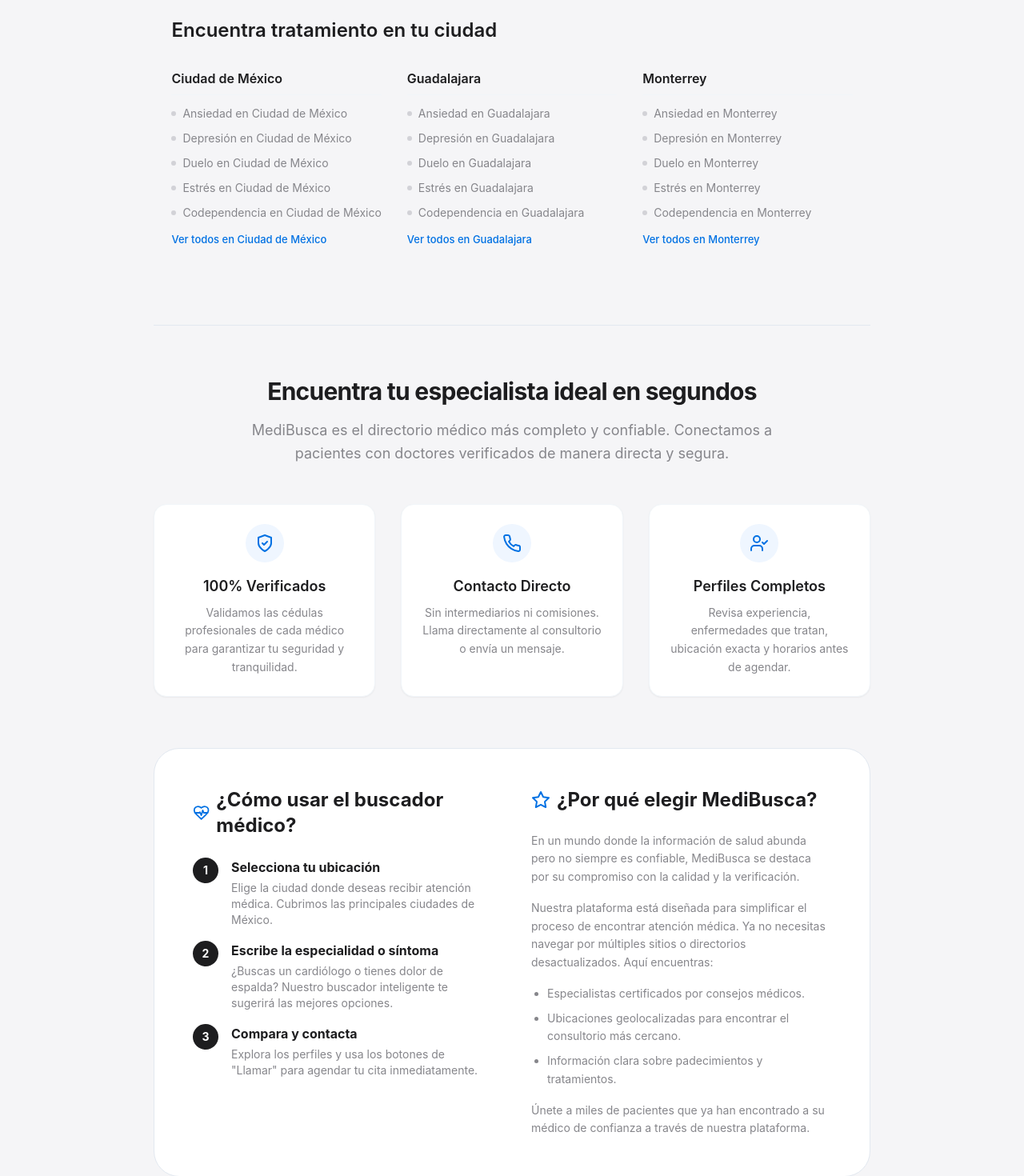
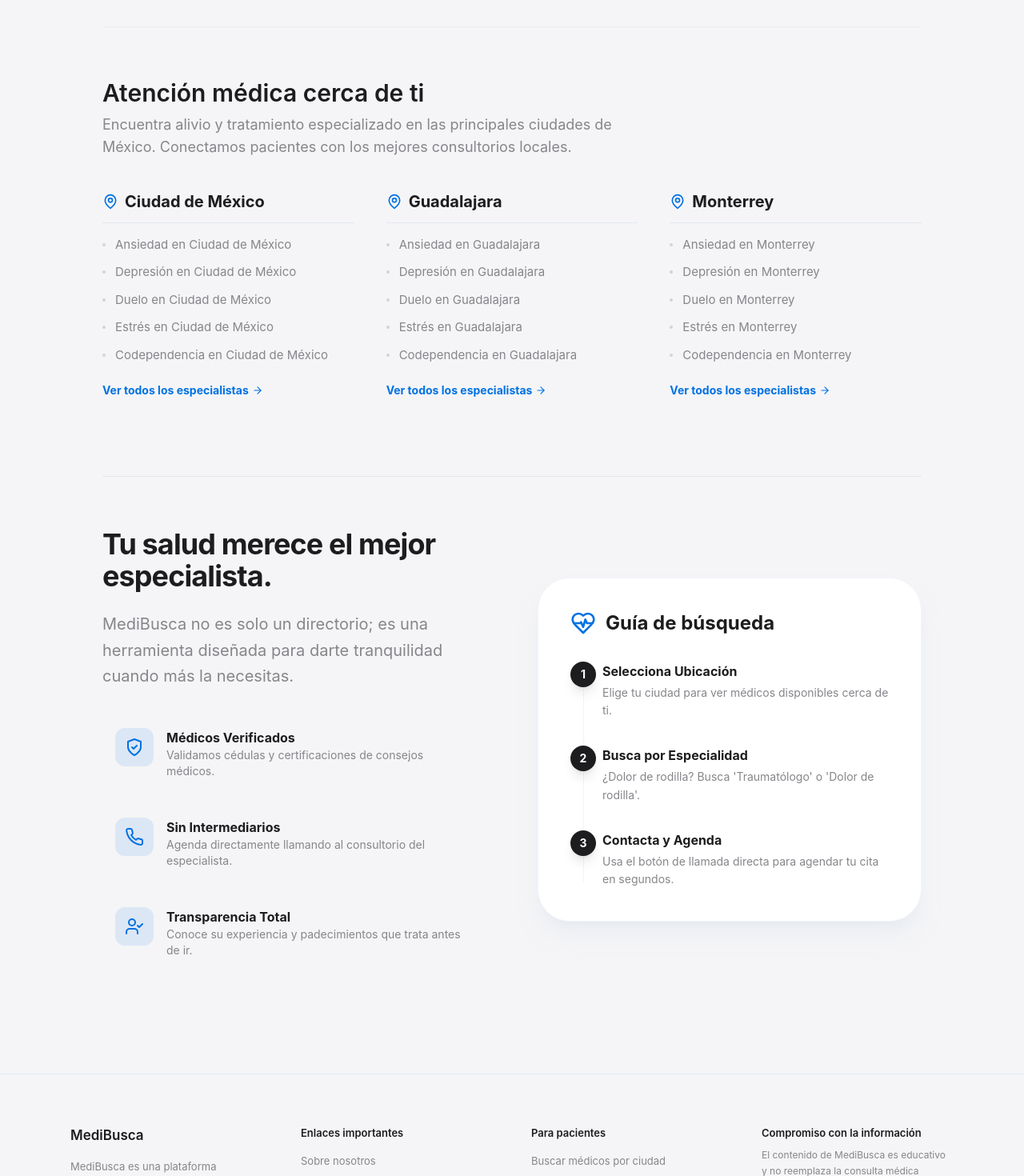
Before and after one commit to alicehocane/new-doctor, a React (Vite) app: page /buscar in a window 1280 px wide. Shown: the part 580-2050 px from the top of the page at 80% size. Built offline with nearby package versions, Linux system fonts and the light colour scheme.

Commit message:
update buscar page

```diff
--- a/app/buscar/page.tsx
+++ b/app/buscar/page.tsx
@@ -3,7 +3,6 @@
 import { Search, MapPin, Stethoscope, ChevronRight, ArrowRight, ShieldCheck, Clock, Phone, UserCheck, Star, HeartPulse, Activity } from 'lucide-react';
 import { useLocation, Link } from 'wouter';
 import { ALL_DISEASES, ALL_CITIES, COMMON_SPECIALTIES } from '../../lib/constants';
-
 
 const FEATURED_CITIES = [
   'Ciudad de México',
@@ -17,9 +16,9 @@
   const [specialty, setSpecialty] = useState('');
 
   // Autocomplete State
-  const [suggestions, setSuggestions] = useState<string[]>([]);
+  const [suggestions, setSuggestions] = useState([]);
   const [showSuggestions, setShowSuggestions] = useState(false);
-  const wrapperRef = useRef<HTMLDivElement>(null);
+  const wrapperRef = useRef(null);
 
   // SEO
   useEffect(() => {
@@ -34,8 +33,8 @@
   }, []);
 
   useEffect(() => {
-    function handleClickOutside(event: MouseEvent) {
-      if (wrapperRef.current && !wrapperRef.current.contains(event.target as Node)) {
+    function handleClickOutside(event) {
+      if (wrapperRef.current && !wrapperRef.current.contains(event.target)) {
         setShowSuggestions(false);
       }
     }
@@ -43,7 +42,7 @@
     return () => document.removeEventListener("mousedown", handleClickOutside);
   }, [wrapperRef]);
 
-  const slugify = (text: string) => {
+  const slugify = (text) => {
     return text.toString().toLowerCase()
       .normalize("NFD").replace(/[\u0300-\u036f]/g, "")
       .replace(/\s+/g, '-')
@@ -53,7 +52,7 @@
       .replace(/-+$/, '');
   };
 
-  const handleSpecialtyChange = (e: React.ChangeEvent<HTMLInputElement>) => {
+  const handleSpecialtyChange = (e) => {
     const val = e.target.value;
     setSpecialty(val);
 
@@ -75,18 +74,16 @@
     }
   };
 
-  const handleSelectSuggestion = (suggestion: string) => {
+  const handleSelectSuggestion = (suggestion) => {
     setSpecialty(suggestion);
     setShowSuggestions(false);
   };
 
-  const handleSearch = (e: React.FormEvent) => {
+  const handleSearch = (e) => {
     e.preventDefault();
     if (city && specialty.trim()) {
       const citySlug = slugify(city);
       const termSlug = slugify(specialty.trim());
-
-      // Check if term matches a known disease to route correctly
       const isDisease = ALL_DISEASES.some(d => slugify(d) === termSlug);
 
       if (isDisease) {
@@ -111,14 +108,10 @@
       </div>
 
       {/* Search Container */}
-      <div
-        className="w-full max-w-2xl animate-in fade-in slide-in-from-bottom-8 duration-1000 delay-100"
-        ref={wrapperRef}
-      >
+      <div className="w-full max-w-2xl animate-in fade-in slide-in-from-bottom-8 duration-1000 delay-100" ref={wrapperRef}>
         <form onSubmit={handleSearch} className="space-y-4">
-
-            {/* City Selector - iOS style input */}
-            <div className="relative bg-white rounded-2xl h-[60px] flex items-center px-4 shadow-sm">
+            {/* City Selector */}
+            <div className="relative bg-white rounded-2xl h-[60px] flex items-center px-4 shadow-sm border border-transparent focus-within:border-[#0071e3]/30 transition-all">
                 <div className="bg-[#0071e3]/10 w-8 h-8 rounded-full flex items-center justify-center mr-3 shrink-0">
                    <MapPin className="w-4 h-4 text-[#0071e3]" />
                 </div>
@@ -138,7 +131,7 @@
             </div>
 
             {/* Specialty Input */}
-            <div className="relative bg-white rounded-2xl h-[60px] flex items-center px-4 shadow-sm">
+            <div className="relative bg-white rounded-2xl h-[60px] flex items-center px-4 shadow-sm border border-transparent focus-within:border-[#0071e3]/30 transition-all">
                 <div className="bg-[#0071e3]/10 w-8 h-8 rounded-full flex items-center justify-center mr-3 shrink-0">
                     <Search className="w-4 h-4 text-[#0071e3]" />
                 </div>
@@ -148,19 +141,17 @@
                         type="text"
                         value={specialty}
                         onChange={handleSpecialtyChange}
-                        onFocus={() => { setShowSuggestions(true); }}
+                        onFocus={() => setShowSuggestions(true)}
                         placeholder="Especialidad o Padecimiento"
                         className="w-full bg-transparent border-none outline-none text-[17px] text-[#1d1d1f] placeholder-[#d2d2d7] font-medium pt-3"
                         autoComplete="off"
                     />
                 </div>
-                {/* Search Button (Internal) */}
                 <button
                     type="submit"
                     disabled={!specialty.trim()}
-                    className={`
-                      h-10 w-10 flex items-center justify-center rounded-full transition-all duration-300 ml-2
-                      ${specialty.trim() ? 'bg-[#0071e3] text-white hover:bg-[#0077ED]' : 'bg-[#f5f5f7] text-[#d2d2d7] cursor-not-allowed'}
+                    className={`h-10 w-10 flex items-center justify-center rounded-full transition-all duration-300 ml-2
+                      ${specialty.trim() ? 'bg-[#0071e3] text-white hover:bg-[#0077ED] shadow-lg shadow-[#0071e3]/20' : 'bg-[#f5f5f7] text-[#d2d2d7] cursor-not-allowed'}
                     `}
                    >
                      <ArrowRight className="w-5 h-5" />
@@ -169,20 +160,20 @@
 
           {/* Autocomplete Dropdown */}
           {showSuggestions && suggestions.length > 0 && (
-            <div className="mt-2 bg-white/90 backdrop-blur-xl rounded-2xl shadow-xl border border-white/20 overflow-hidden z-50 animate-in fade-in slide-in-from-top-2 duration-200">
-              <ul className="divide-y divide-slate-100 max-h-60 overflow-y-auto">
+            <div className="mt-2 bg-white/95 backdrop-blur-xl rounded-2xl shadow-2xl border border-slate-200/50 overflow-hidden z-50 animate-in fade-in slide-in-from-top-2 duration-200">
+              <ul className="divide-y divide-slate-50 max-h-64 overflow-y-auto">
                 {suggestions.map((suggestion) => {
                   const isDisease = ALL_DISEASES.includes(suggestion);
                   return (
                     <li
                       key={suggestion}
                       onClick={() => handleSelectSuggestion(suggestion)}
-                      className="px-6 py-4 hover:bg-[#f5f5f7] cursor-pointer text-[17px] text-[#1d1d1f] transition-colors flex items-center gap-3"
+                      className="px-6 py-4 hover:bg-[#f5f5f7] cursor-pointer text-[17px] text-[#1d1d1f] transition-colors flex items-center gap-3 group"
                     >
                       {isDisease ? (
                         <Activity className="w-4 h-4 text-[#0071e3]" />
                       ) : (
-                        <Stethoscope className="w-4 h-4 text-[#86868b]" />
+                        <Stethoscope className="w-4 h-4 text-[#86868b] group-hover:text-[#0071e3]" />
                       )}
                       {suggestion}
                     </li>
@@ -193,54 +184,58 @@
           )}
         </form>
 
-        {/* Tags */}
-        <div className="mt-12">
-          <p className="text-xs font-semibold text-[#86868b] mb-4 uppercase tracking-wide">Populares</p>
-          <div className="flex flex-wrap gap-2">
-             {['Angiólogo', 'Cardiólogo', 'Dermatólogo', 'Pediatra'].map((spec) => (
+        {/* Tags - App Style */}
+        <div className="mt-10">
+          <p className="text-[11px] font-bold text-[#86868b] mb-4 uppercase tracking-[0.1em]">Búsquedas Destacadas</p>
+          <div className="flex flex-wrap gap-2.5">
+             {['Cardiólogo', 'Dermatólogo', 'Pediatra', 'Ginecólogo', 'Psicólogo'].map((spec) => (
                <Link
                 key={spec}
                 href={`/especialidad/${slugify(spec)}`}
-                className="px-4 py-2 bg-white rounded-full text-[14px] font-medium text-[#1d1d1f] shadow-sm hover:text-[#0071e3] transition-colors cursor-pointer"
+                className="flex items-center gap-2 px-4 py-2 bg-white rounded-full text-[14px] font-medium text-[#0066cc] shadow-sm border border-transparent hover:border-[#0071e3]/20 hover:bg-[#f5f5f7] transition-all group"
                >
+                 <Search className="w-3.5 h-3.5 text-[#86868b] group-hover:text-[#0071e3]" />
                  {spec}
                </Link>
              ))}
           </div>
         </div>
-
       </div>
 
-      {/* Popular Diseases by City (SEO Cross-Linking) */}
-        <section className="mt-16 pt-16 border-t border-slate-200/60 animate-in fade-in slide-in-from-bottom-8">
-             <h2 className="text-2xl font-semibold text-[#1d1d1f] mb-8 flex items-center gap-2">
-                Encuentra tratamiento en tu ciudad
+      {/* Popular Diseases by City (SEO Content Story) */}
+      <section className="w-full max-w-5xl mt-24 pt-16 border-t border-slate-200/60 animate-in fade-in slide-in-from-bottom-8">
+            <h2 className="text-3xl font-semibold text-[#1d1d1f] mb-2">
+                Atención médica cerca de ti
             </h2>
-            <div className="grid grid-cols-1 md:grid-cols-2 lg:grid-cols-3 gap-8">
+            <p className="text-lg text-[#86868b] mb-10 max-w-2xl">
+                Encuentra alivio y tratamiento especializado en las principales ciudades de México. Conectamos pacientes con los mejores consultorios locales.
+            </p>
+
+            <div className="grid grid-cols-1 md:grid-cols-3 gap-10">
                 {FEATURED_CITIES.map((city) => (
-                    <div key={city} className="space-y-3">
-                        <h3 className="font-semibold text-[#1d1d1f] border-b border-slate-100 pb-2 mb-3">
-                            {city}
-                        </h3>
-                        <ul className="space-y-2.5">
-                            {/* Show top 5 diseases for each city */}
+                    <div key={city} className="space-y-4">
+                        <div className="flex items-center gap-2 border-b border-slate-200 pb-3">
+                            <MapPin className="w-5 h-5 text-[#0071e3]" />
+                            <h3 className="text-xl font-bold text-[#1d1d1f]">{city}</h3>
+                        </div>
+                        <ul className="space-y-3">
                             {ALL_DISEASES.slice(0, 5).map((disease) => (
                                 <li key={disease}>
                                     <Link
                                         href={`/enfermedad/${slugify(disease)}/${slugify(city)}`}
-                                        className="text-[14px] text-[#86868b] hover:text-[#0071e3] hover:underline flex items-center gap-2 transition-colors"
+                                        className="text-[15px] text-[#86868b] hover:text-[#0071e3] flex items-center gap-3 group transition-colors"
                                     >
-                                        <div className="w-1.5 h-1.5 rounded-full bg-[#d2d2d7]"></div>
-                                        {disease} en {city}
+                                        <div className="w-1 h-1 rounded-full bg-[#d2d2d7] group-hover:bg-[#0071e3] transition-colors"></div>
+                                        <span>{disease} en {city}</span>
                                     </Link>
                                 </li>
                             ))}
-                            <li>
+                            <li className="pt-2">
                                 <Link
                                     href={`/doctores/${slugify(city)}`}
-                                    className="text-[13px] font-medium text-[#0071e3] hover:underline mt-1 inline-block"
+                                    className="inline-flex items-center gap-1 text-[14px] font-bold text-[#0071e3] hover:gap-2 transition-all"
                                 >
-                                    Ver todos en {city}
+                                    Ver todos los especialistas <ArrowRight className="w-3.5 h-3.5" />
                                 </Link>
                             </li>
                         </ul>
@@ -249,104 +244,53 @@
             </div>
       </section>
 
-
-
-      {/* SEO Content Section */}
-      <section className="w-full max-w-4xl mt-24 pt-16 border-t border-slate-200 animate-in fade-in slide-in-from-bottom-8">
-        <div className="text-center mb-12">
-          <h2 className="text-3xl font-bold text-[#1d1d1f] tracking-tight mb-4">
-            Encuentra tu especialista ideal en segundos
+      {/* SEO Content Section - Enhanced Design */}
+      <section className="w-full max-w-5xl mt-24 pt-16 border-t border-slate-200">
+        <div className="grid lg:grid-cols-2 gap-16 items-center mb-20">
+            <div>
+                <h2 className="text-4xl font-bold text-[#1d1d1f] tracking-tight mb-6">
+                    Tu salud merece el mejor especialista.
                 </h2>
-          <p className="text-lg text-[#86868b] max-w-2xl mx-auto leading-relaxed">
-            MediBusca es el directorio médico más completo y confiable. Conectamos a pacientes con doctores verificados de manera directa y segura.
+                <p className="text-xl text-[#86868b] leading-relaxed mb-8">
+                    MediBusca no es solo un directorio; es una herramienta diseñada para darte tranquilidad cuando más la necesitas.
                 </p>
+                <div className="space-y-4">
+                    {[
+                        { icon: ShieldCheck, title: "Médicos Verificados", desc: "Validamos cédulas y certificaciones de consejos médicos." },
+                        { icon: Phone, title: "Sin Intermediarios", desc: "Agenda directamente llamando al consultorio del especialista." },
+                        { icon: UserCheck, title: "Transparencia Total", desc: "Conoce su experiencia y padecimientos que trata antes de ir." }
+                    ].map((item, i) => (
+                        <div key={i} className="flex gap-4 p-4 rounded-2xl hover:bg-white transition-colors">
+                            <div className="shrink-0 w-12 h-12 bg-[#0071e3]/10 text-[#0071e3] rounded-xl flex items-center justify-center">
+                                <item.icon className="w-6 h-6" />
                             </div>
-
-        <div className="grid md:grid-cols-3 gap-8 mb-16">
-          <div className="bg-white p-6 rounded-2xl shadow-sm border border-slate-100 flex flex-col items-center text-center hover:shadow-md transition-shadow">
-            <div className="w-12 h-12 bg-blue-50 text-[#0071e3] rounded-full flex items-center justify-center mb-4">
-              <ShieldCheck className="w-6 h-6" />
-            </div>
-            <h3 className="font-semibold text-[#1d1d1f] text-lg mb-2">100% Verificados</h3>
-            <p className="text-[#86868b] text-sm leading-relaxed">
-              Validamos las cédulas profesionales de cada médico para garantizar tu seguridad y tranquilidad.
-            </p>
-          </div>
-
-          <div className="bg-white p-6 rounded-2xl shadow-sm border border-slate-100 flex flex-col items-center text-center hover:shadow-md transition-shadow">
-            <div className="w-12 h-12 bg-blue-50 text-[#0071e3] rounded-full flex items-center justify-center mb-4">
-              <Phone className="w-6 h-6" />
-            </div>
-            <h3 className="font-semibold text-[#1d1d1f] text-lg mb-2">Contacto Directo</h3>
-            <p className="text-[#86868b] text-sm leading-relaxed">
-              Sin intermediarios ni comisiones. Llama directamente al consultorio o envía un mensaje.
-            </p>
-          </div>
-
-          <div className="bg-white p-6 rounded-2xl shadow-sm border border-slate-100 flex flex-col items-center text-center hover:shadow-md transition-shadow">
-            <div className="w-12 h-12 bg-blue-50 text-[#0071e3] rounded-full flex items-center justify-center mb-4">
-              <UserCheck className="w-6 h-6" />
-            </div>
-            <h3 className="font-semibold text-[#1d1d1f] text-lg mb-2">Perfiles Completos</h3>
-            <p className="text-[#86868b] text-sm leading-relaxed">
-              Revisa experiencia, enfermedades que tratan, ubicación exacta y horarios antes de agendar.
-            </p>
+                            <div>
+                                <h4 className="font-bold text-[#1d1d1f]">{item.title}</h4>
+                                <p className="text-[#86868b] text-sm">{item.desc}</p>
                             </div>
                         </div>
-
-        <div className="bg-white rounded-[32px] p-8 md:p-12 border border-slate-200">
-          <div className="grid md:grid-cols-2 gap-12">
-            <div className="space-y-6">
-              <h3 className="text-2xl font-bold text-[#1d1d1f] flex items-center gap-2">
-                <HeartPulse className="w-6 h-6 text-[#0071e3]" />
-                ¿Cómo usar el buscador médico?
+                    ))}
+                </div>
+            </div>
+            <div className="bg-white rounded-[40px] p-10 shadow-xl shadow-slate-200/50 border border-slate-100">
+                 <h3 className="text-2xl font-bold text-[#1d1d1f] mb-8 flex items-center gap-3">
+                    <HeartPulse className="w-8 h-8 text-[#0071e3]" />
+                    Guía de búsqueda
                  </h3>
-              <ul className="space-y-4">
-                <li className="flex gap-4">
-                  <span className="flex-shrink-0 w-8 h-8 rounded-full bg-[#1d1d1f] text-white flex items-center justify-center font-bold text-sm">1</span>
-                  <div>
-                    <strong className="text-[#1d1d1f] block mb-1">Selecciona tu ubicación</strong>
-                    <p className="text-[#86868b] text-sm">Elige la ciudad donde deseas recibir atención médica. Cubrimos las principales ciudades de México.</p>
+                 <div className="space-y-8 relative before:absolute before:left-4 before:top-2 before:bottom-2 before:w-[1px] before:bg-slate-100">
+                    {[
+                        { step: "1", t: "Selecciona Ubicación", d: "Elige tu ciudad para ver médicos disponibles cerca de ti." },
+                        { step: "2", t: "Busca por Especialidad", d: "¿Dolor de rodilla? Busca 'Traumatólogo' o 'Dolor de rodilla'." },
+                        { step: "3", t: "Contacta y Agenda", d: "Usa el botón de llamada directa para agendar tu cita en segundos." }
+                    ].map((step, i) => (
+                        <div key={i} className="relative pl-10">
+                            <div className="absolute left-0 top-0 w-8 h-8 rounded-full bg-[#1d1d1f] text-white flex items-center justify-center text-sm font-bold z-10 shadow-lg">
+                                {step.step}
                             </div>
-                </li>
-                <li className="flex gap-4">
-                  <span className="flex-shrink-0 w-8 h-8 rounded-full bg-[#1d1d1f] text-white flex items-center justify-center font-bold text-sm">2</span>
-                  <div>
-                    <strong className="text-[#1d1d1f] block mb-1">Escribe la especialidad o síntoma</strong>
-                    <p className="text-[#86868b] text-sm">¿Buscas un cardiólogo o tienes dolor de espalda? Nuestro buscador inteligente te sugerirá las mejores opciones.</p>
+                            <h4 className="font-bold text-[#1d1d1f] mb-1">{step.t}</h4>
+                            <p className="text-[#86868b] text-sm leading-relaxed">{step.d}</p>
                         </div>
-                </li>
-                <li className="flex gap-4">
-                  <span className="flex-shrink-0 w-8 h-8 rounded-full bg-[#1d1d1f] text-white flex items-center justify-center font-bold text-sm">3</span>
-                  <div>
-                    <strong className="text-[#1d1d1f] block mb-1">Compara y contacta</strong>
-                    <p className="text-[#86868b] text-sm">Explora los perfiles y usa los botones de "Llamar" para agendar tu cita inmediatamente.</p>
-                  </div>
-                </li>
-              </ul>
-            </div>
-
-            <div className="space-y-6">
-               <h3 className="text-2xl font-bold text-[#1d1d1f] flex items-center gap-2">
-                <Star className="w-6 h-6 text-[#0071e3]" />
-                ¿Por qué elegir MediBusca?
-              </h3>
-              <div className="prose text-[#86868b] text-sm leading-relaxed">
-                <p className="mb-4">
-                  En un mundo donde la información de salud abunda pero no siempre es confiable, MediBusca se destaca por su compromiso con la calidad y la verificación.
-                </p>
-                <p className="mb-4">
-                  Nuestra plataforma está diseñada para simplificar el proceso de encontrar atención médica. Ya no necesitas navegar por múltiples sitios o directorios desactualizados. Aquí encuentras:
-                </p>
-                <ul className="list-disc pl-5 space-y-2 mb-4">
-                  <li>Especialistas certificados por consejos médicos.</li>
-                  <li>Ubicaciones geolocalizadas para encontrar el consultorio más cercano.</li>
-                  <li>Información clara sobre padecimientos y tratamientos.</li>
-                </ul>
-                <p>
-                  Únete a miles de pacientes que ya han encontrado a su médico de confianza a través de nuestra plataforma.
-                </p>
-              </div>
+                    ))}
                  </div>
             </div>
         </div>
```
Lines whose indentation alone changed are shown as unchanged.
